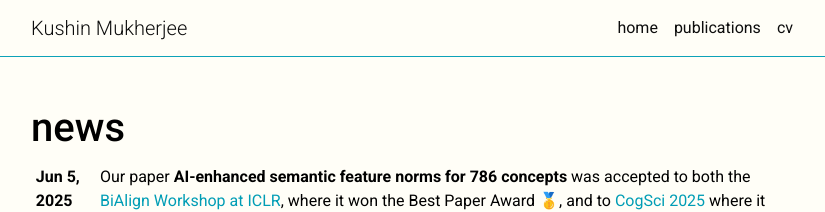
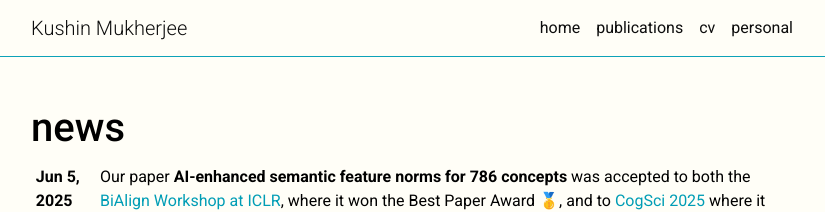
Before and after one commit to kushinm/kushinm.github.io, a Jekyll site: the page built from site/news.md, in a window 1280 px wide. Shown: the top 212 px of the page, without its empty margins (224-1049 px from the left). Built offline with Jekyll 4.4.1, drawn with Linux system fonts in a browser that asks for light colours; a style sheet for code colours, icons or effects is not loaded.

Commit message:
Make the CV tab link straight to the PDF; move personal links out
The navbar's "cv" item now points directly at
assets/pdf/KM_CV_2026.pdf instead of an intermediate /cv/ page. The
"Websites where I keep track of things" links (Goodreads,
HowLongToBeat) move to a new /personal/ page, and the navbar gains a
"personal" item for it.

```diff
--- a/site/_includes/nav.html
+++ b/site/_includes/nav.html
@@ -25,8 +25,11 @@
           <li class="nav-item {% if page.url == '/publications/' %}active{% endif %}">
             <a class="nav-link" href="{{ '/publications/' | relative_url }}">publications{% if page.url == '/publications/' %}<span class="sr-only"> (current)</span>{% endif %}</a>
           </li>
-          <li class="nav-item {% if page.url == '/cv/' %}active{% endif %}">
-            <a class="nav-link" href="{{ '/cv/' | relative_url }}">cv{% if page.url == '/cv/' %}<span class="sr-only"> (current)</span>{% endif %}</a>
+          <li class="nav-item">
+            <a class="nav-link" href="{{ '/assets/pdf/KM_CV_2026.pdf' | relative_url }}" target="_blank">cv</a>
+          </li>
+          <li class="nav-item {% if page.url == '/personal/' %}active{% endif %}">
+            <a class="nav-link" href="{{ '/personal/' | relative_url }}">personal{% if page.url == '/personal/' %}<span class="sr-only"> (current)</span>{% endif %}</a>
           </li>
         </ul>
       </div>
```
Also changed, not shown: site/personal.md (renamed from site/cv.md, +3 -5 lines), site/README.md.
